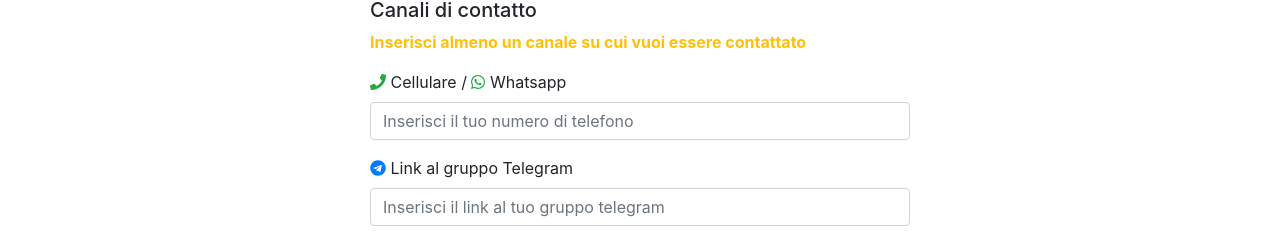
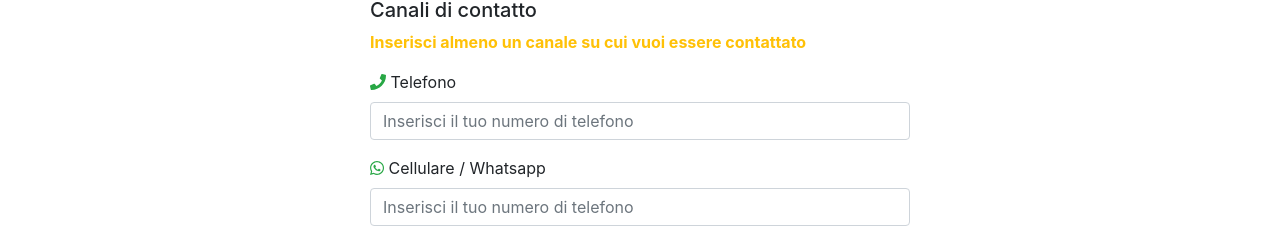
Before and after one commit to limone-eth/easy-collect-web, a Vue app: page /registrati in a window 1280 px wide. Shown: the part 707-951 px from the top of the page. Built offline with nearby package versions, Linux system fonts and the light colour scheme; no server answers; what vue-browser-geolocation, vue-toast-notification would draw is missing.

Commit message:
New popup

```diff
--- a/src/components/ShopRegistration.vue
+++ b/src/components/ShopRegistration.vue
@@ -94,12 +94,22 @@
                         <div class="form-group">
                             <label for="phone">
                                 <font-awesome-icon :icon="['fa', 'phone']" class="text-success"/>
-                                Cellulare / <font-awesome-icon :icon="['fab', 'whatsapp']" class="text-success"/>
-                                Whatsapp</label>
+                                Telefono</label>
                             <input type="number" class="form-control" id="phone" v-model="phone"
                                    placeholder="Inserisci il tuo numero di telefono">
                             <span v-if="error.phone" class="text-danger">
                                 {{ error.phone }}
+                            </span>
+                        </div>
+                        <div class="form-group">
+                            <label for="phone">
+                                <font-awesome-icon :icon="['fab', 'whatsapp']" class="text-success"/>
+                                Cellulare /
+                                Whatsapp</label>
+                            <input type="number" class="form-control" id="whatsapp" v-model="whatsapp"
+                                   placeholder="Inserisci il tuo numero di telefono">
+                            <span v-if="error.whatsapp" class="text-danger">
+                                {{ error.whatsapp }}
                             </span>
                         </div>
                         <div class="form-group">
@@ -169,6 +179,9 @@
   let expression = /(https?:\/\/(?:www\.|(?!www))[a-zA-Z0-9][a-zA-Z0-9-]+[a-zA-Z0-9]\.[^\s]{2,}|www\.[a-zA-Z0-9][a-zA-Z0-9-]+[a-zA-Z0-9]\.[^\s]{2,}|https?:\/\/(?:www\.|(?!www))[a-zA-Z0-9]+\.[^\s]{2,}|www\.[a-zA-Z0-9]+\.[^\s]{2,})/gi;
   let regex = new RegExp(expression);
 
+  let phoneExp = /^[+]*[(]?[0-9]{1,4}[)]?[-\s/0-9]*$/gi;
+  let phoneRegexp = new RegExp(phoneExp);
+
   export default {
     name: "ShopRegistration",
     components: {
@@ -189,6 +202,7 @@
         facebook: null,
         registered: true,
         category: null,
+        whatsapp: null,
         accepts_terms_and_conditions: false,
         isLoading: false,
         fullPage: true,
@@ -203,7 +217,8 @@
           facebook: false,
           telegram: false,
           phone: false,
-          category: false
+          category: false,
+          whatsapp: false,
         }
       }
     },
@@ -256,8 +271,14 @@
         if (this.website && !this.website.match(regex)) {
           this.error.website = 'Inserire un link valido al sito web'
         }
-        if (!this.phone && !this.facebook && !this.telegram) {
+        if (!this.phone && !this.facebook && !this.telegram && !this.whatsapp) {
           this.error.phone = 'Devi inserire almeno un contatto!'
+        }
+        if (this.phone && !this.phone.match(phoneRegexp)) {
+          this.error.phone = 'Il numero di telefono inserito non è valido!'
+        }
+        if (this.whatsapp && !this.whatsapp.match(phoneRegexp)) {
+          this.error.whatsapp = 'Il numero di cellulare inserito non è valido!'
         }
         if (!this.phone && !this.facebook && !this.telegram) {
           this.error.general = 'Per registrarti devi accettare le condizioni!'
@@ -301,6 +322,9 @@
         }
         if (this.phone) {
           payload.phone = this.phone;
+        }
+        if (this.whatsapp) {
+          payload.whatsapp = this.whatsapp;
         }
         if (this.telegram) {
           payload.telegram = this.telegram;
```
